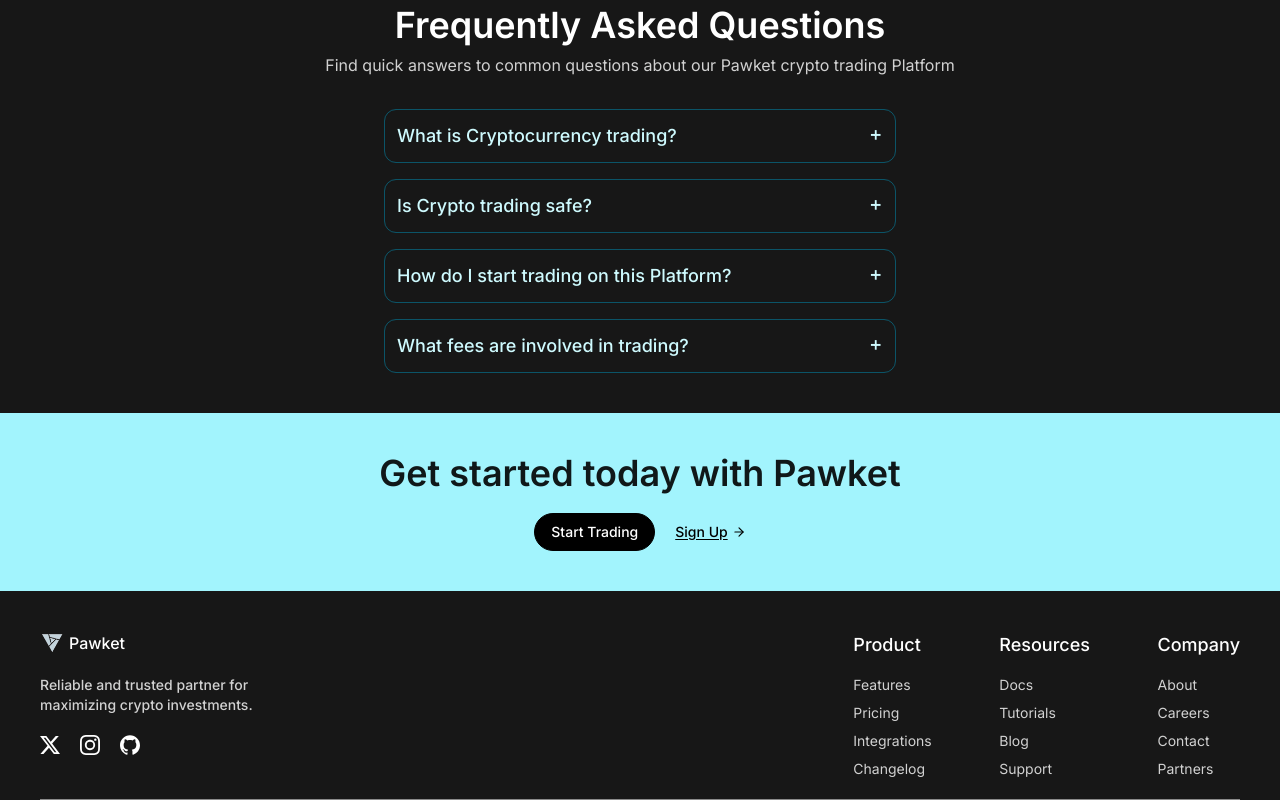
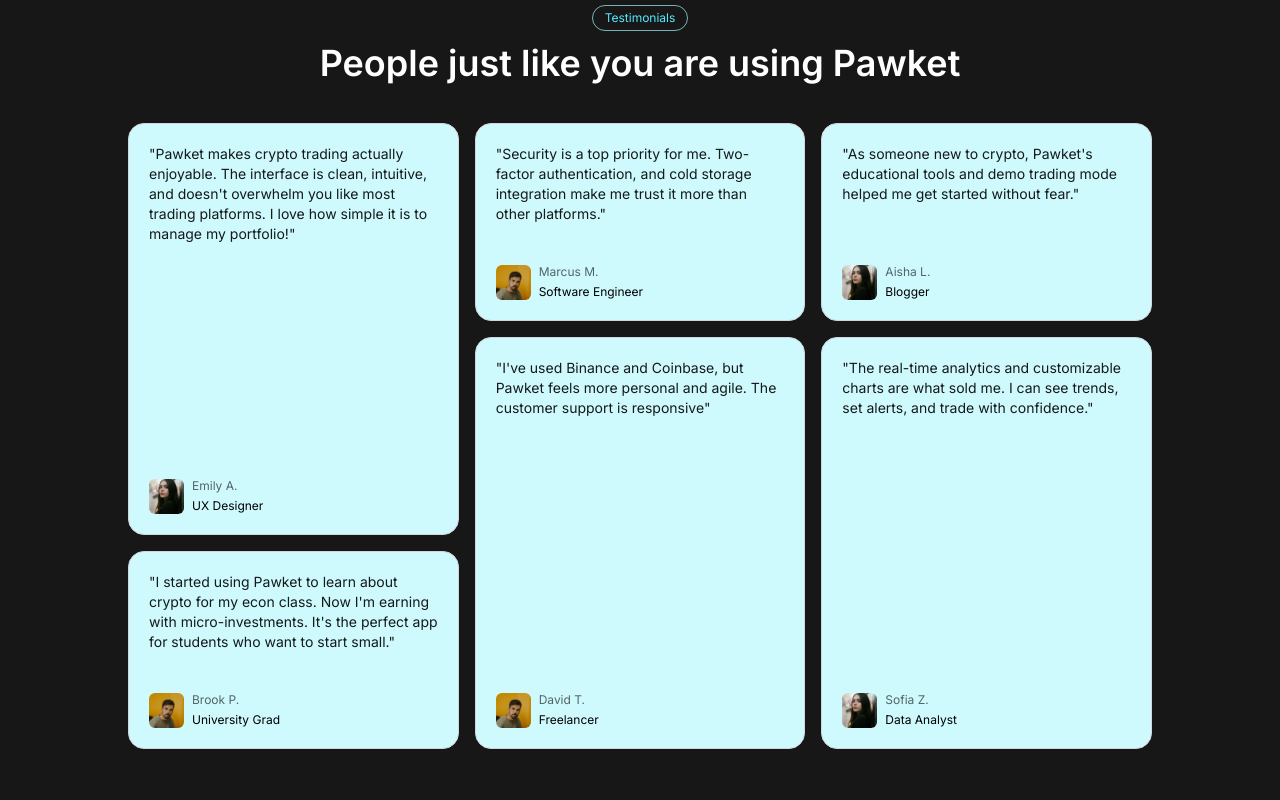
Before and after one commit to Munadil16/pawket, a Next.js app: page / in a window 1280 px wide. Shown: the part 1300-2100 px from the top of the page. Built offline with nearby package versions, Linux system fonts and the light colour scheme.

Commit message:
add: Testimonials Section

```diff
--- a/src/components/landing/landing.tsx
+++ b/src/components/landing/landing.tsx
@@ -2,6 +2,7 @@
 import { CoinsMarquee } from "./coins-marquee";
 import { JoinRevolution } from "./join-revolution";
 import { Metrics } from "./metrics";
+import { Testimonials } from "./testimonials";
 import { FAQs } from "./faqs";
 import { GetStarted } from "./get-started";
 
@@ -12,6 +13,7 @@
       <CoinsMarquee />
       <JoinRevolution />
       <Metrics />
+      <Testimonials />
       <FAQs />
       <GetStarted />
     </main>
--- /dev/null
+++ b/src/components/landing/testimonials.tsx
@@ -0,0 +1,52 @@
+import Image from "next/image";
+import { testimonials } from "@/lib/constants/testimonials.constants";
+
+const Testimonials = () => {
+  return (
+    <section className="p-5 lg:p-10">
+      <div className="container mx-auto flex max-w-5xl flex-col items-center">
+        <span className="rounded-full border border-cyan-200/70 px-3 py-1 text-xs text-cyan-300">
+          Testimonials
+        </span>
+
+        <h2 className="pt-3 pb-10 text-center text-3xl font-semibold sm:text-4xl">
+          People just like you are using Pawket
+        </h2>
+
+        <section className="grid grid-cols-1 gap-4 sm:grid-cols-2 md:grid-cols-3 lg:grid-rows-3">
+          {testimonials.map((testimonial, index) => {
+            const isBigCard = index === 0 || index === 3 || index === 4;
+
+            return (
+              <article
+                key={testimonial.id}
+                className={`flex flex-col justify-between gap-10 rounded-2xl border border-gray-300 bg-cyan-100 p-5 text-black ${isBigCard ? "lg:row-span-2" : ""}`}
+              >
+                <p className="text-xs text-black/90 lg:text-sm">
+                  "{testimonial.description}"
+                </p>
+
+                <div className="flex items-center gap-2">
+                  <Image
+                    className="aspect-square rounded-md object-cover"
+                    src={testimonial.imageSrc}
+                    alt={`${testimonial.name}'s testimonial`}
+                    width={35}
+                    height={35}
+                  />
+
+                  <div className="flex flex-col gap-1">
+                    <p className="text-xs text-black/60">{testimonial.name}</p>
+                    <p className="text-xs">{testimonial.designation}</p>
+                  </div>
+                </div>
+              </article>
+            );
+          })}
+        </section>
+      </div>
+    </section>
+  );
+};
+
+export { Testimonials };
--- /dev/null
+++ b/src/lib/constants/testimonials.constants.ts
@@ -0,0 +1,52 @@
+const testimonials = [
+  {
+    id: 1,
+    name: "Emily A.",
+    designation: "UX Designer",
+    description:
+      "Pawket makes crypto trading actually enjoyable. The interface is clean, intuitive, and doesn't overwhelm you like most trading platforms. I love how simple it is to manage my portfolio!",
+    imageSrc: "/assets/images/feedback-1.webp",
+  },
+  {
+    id: 2,
+    name: "Marcus M.",
+    designation: "Software Engineer",
+    description:
+      "Security is a top priority for me. Two-factor authentication, and cold storage integration make me trust it more than other platforms.",
+    imageSrc: "/assets/images/feedback-2.webp",
+  },
+  {
+    id: 3,
+    name: "Aisha L.",
+    designation: "Blogger",
+    description:
+      "As someone new to crypto, Pawket's educational tools and demo trading mode helped me get started without fear.",
+    imageSrc: "/assets/images/feedback-1.webp",
+  },
+  {
+    id: 4,
+    name: "David T.",
+    designation: "Freelancer",
+    description:
+      "I've used Binance and Coinbase, but Pawket feels more personal and agile. The customer support is responsive",
+    imageSrc: "/assets/images/feedback-2.webp",
+  },
+  {
+    id: 5,
+    name: "Sofia Z.",
+    designation: "Data Analyst",
+    description:
+      "The real-time analytics and customizable charts are what sold me. I can see trends, set alerts, and trade with confidence.",
+    imageSrc: "/assets/images/feedback-1.webp",
+  },
+  {
+    id: 6,
+    name: "Brook P.",
+    designation: "University Grad",
+    description:
+      "I started using Pawket to learn about crypto for my econ class. Now I'm earning with micro-investments. It's the perfect app for students who want to start small.",
+    imageSrc: "/assets/images/feedback-2.webp",
+  },
+];
+
+export { testimonials };
```
Also changed, not shown: public/assets/images/feedback-1.webp (added), public/assets/images/feedback-2.webp (added).
